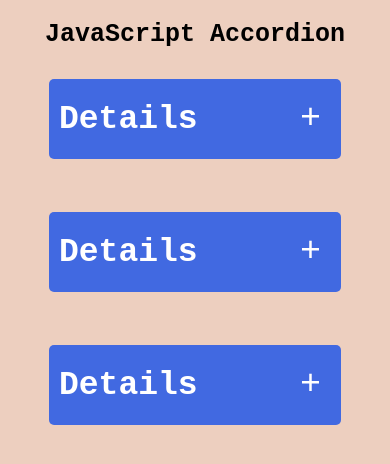
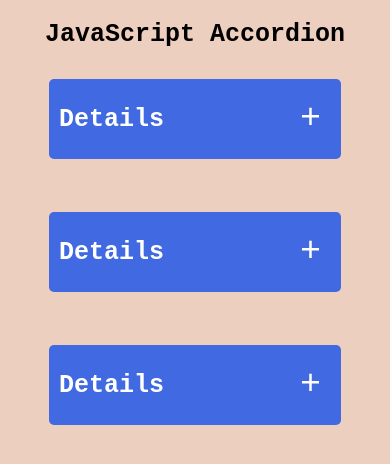
Before and after one commit to MohamedAhmed26/Accordion, a plain HTML site: page index.html in a window 390 px wide. Drawn offline with Linux system fonts and the light colour scheme.

Commit message:
edit Phone

```diff
--- a/style.css
+++ b/style.css
@@ -79,6 +79,6 @@ body {
         font-size: 25px;
     }
     .name {
-        font-size: 25px;
+        font-size: 25px !important;
     }
 }
```
